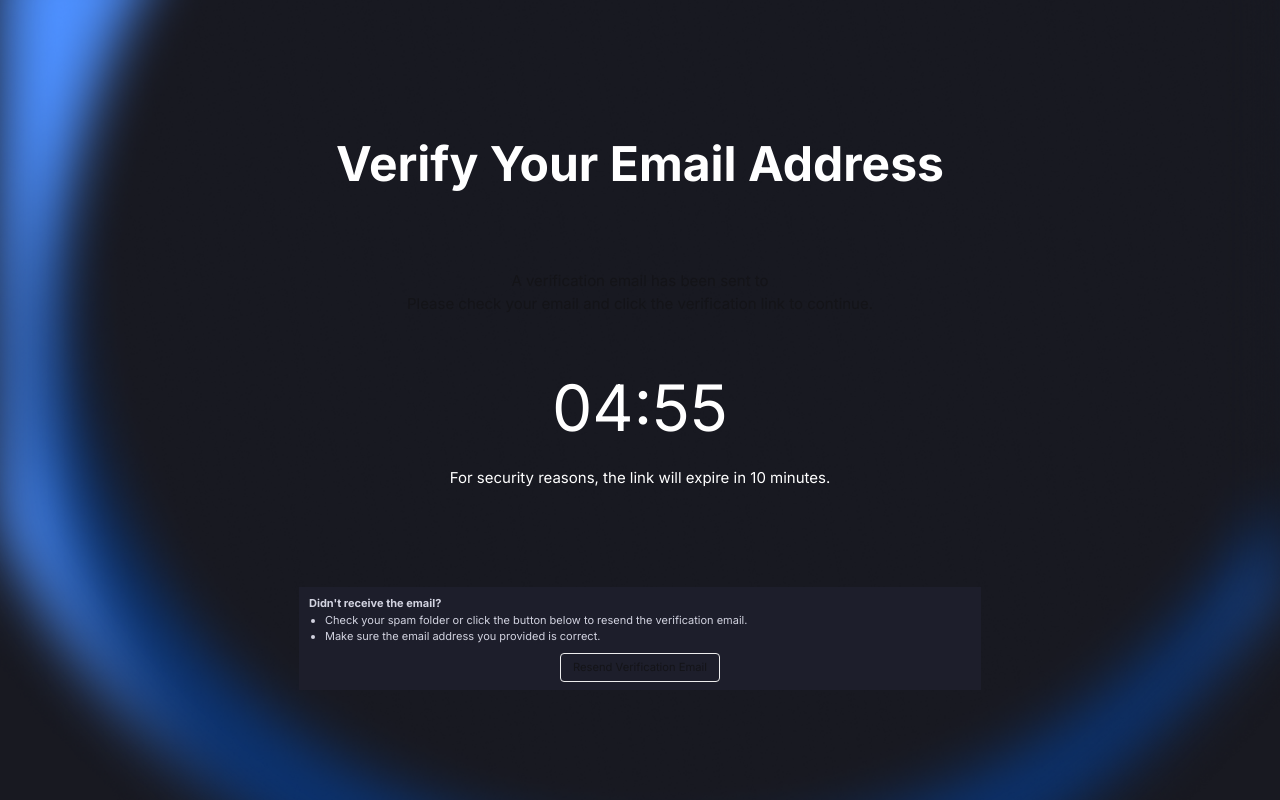
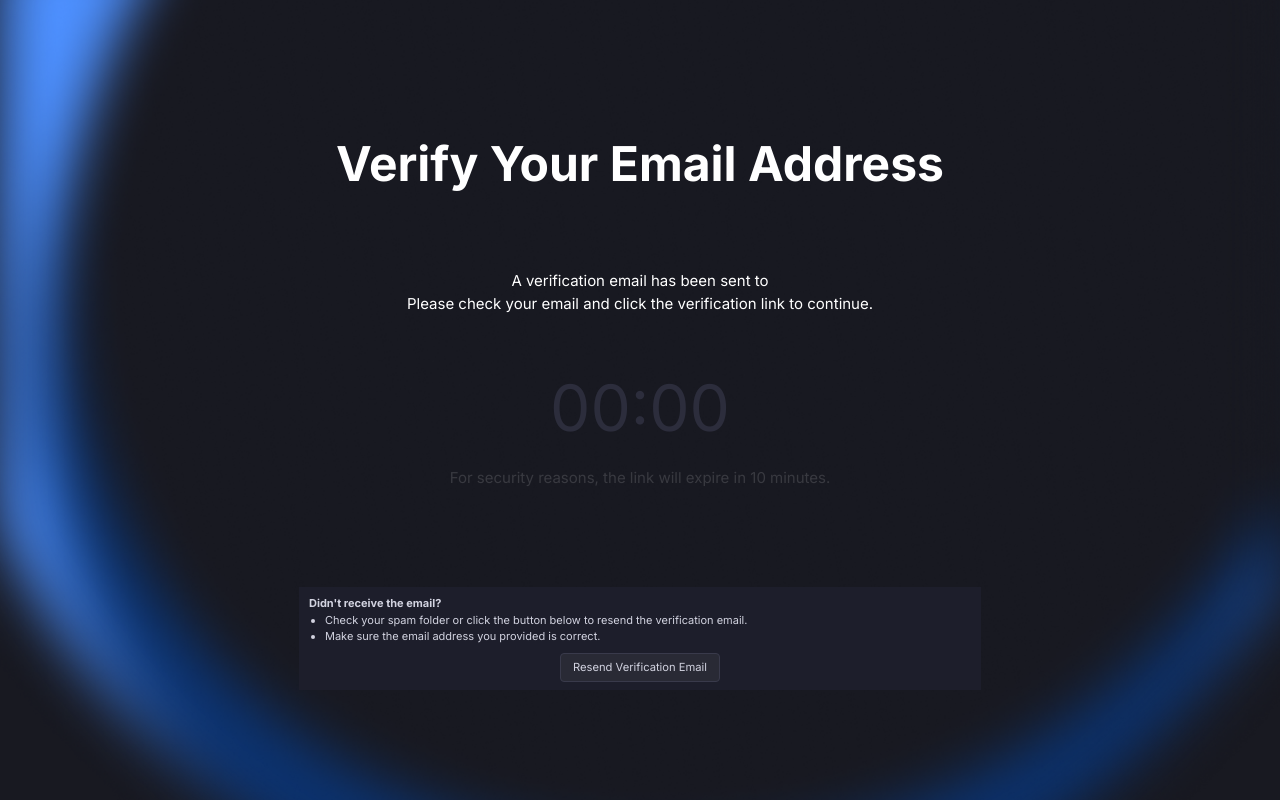
Before and after one commit to douji-hub/Stamind, a Next.js app: page /auth/verifyEmail in a window 1280 px wide. Built offline with nearby package versions, Linux system fonts and the light colour scheme.

Commit message:
feat: connect resendmail api

```diff
--- a/app/auth/verifyEmail/page.tsx
+++ b/app/auth/verifyEmail/page.tsx
@@ -1,25 +1,46 @@
 'use client'
 
-import React from 'react'
+import React, { useState } from 'react'
 import Timer from '@/components/timer/Timer'
 import { useSearchParams } from 'next/navigation'
+import { resendEmail } from '@/api/auth'
 
-const page = () => {
+const Page = () => {
+  const [isExpired, setIsExpired] = useState<boolean>(false)
+  const [isFadingOut, setIsFadingOut] = useState<boolean>(false)
+  const [timerKey, setTimerKey] = useState<number>(0)
+
   const searchParams = useSearchParams()
   const email = searchParams.get('email')
+
+  const handleTimeout = () => {
+    setIsExpired(true)
+    setIsFadingOut(false)
+  }
+
+  const handleResendClick = async () => {
+    setIsFadingOut(true)
+    setIsExpired(false)
+    setTimerKey((prev) => prev + 1)
+    try {
+      await resendEmail(email)
+    } catch (error: unknown) {
+      console.log(error)
+    }
+  }
 
   return (
     <div>
       <div className="fixed top-[8rem] left-0 w-full text-[3rem] text-center font-bold text-stamind-white-000">
         Verify Your Email Address
       </div>
-      <div className="mt-[10rem] text-[0.9375rem] text-center ttext-stamind-white-000">
+      <div className="mt-[10rem] text-[0.9375rem] text-center text-stamind-white-000">
         A verification email has been sent to{' '}
         <span className="font-bold">{email}</span>
         <br /> Please check your email and click the verification link to
         continue.
       </div>
-      <Timer initialTime={300} />
+      <Timer key={timerKey} initialTime={5} onTimeout={handleTimeout} />
       <div className="flex flex-col justify-start mt-[5rem] w-[42.625rem] bg-stamind-specific-command-bar-bg">
         <div className="px-[0.625rem] py-[0.5rem] text-stamind-white-200 text-[0.6875rem]">
           <span className="font-bold">Didn't receive the email?</span>
@@ -35,8 +56,11 @@ const page = () => {
         </div>
         <div className="flex justify-center items-center flex-1 mb-[0.5rem]">
           <button
-            disabled
-            className="h-[1.8rem] w-[10rem] bg-grey-stamind-grey-600 border border-grey-stamind-grey-400 text-[0.7rem] rounded text-lightgrey-stamind-lightgrey-100 "
+            className={`h-[1.8rem] w-[10rem] bg-stamind-black-600 border border-stamind-grey-400 text-[0.7rem] rounded text-stamind-white-200 transition-opacity duration-500 ${
+              isFadingOut ? 'opacity-0' : isExpired ? 'opacity-100' : ''
+            }`}
+            onClick={handleResendClick}
+            disabled={isFadingOut}
           >
             Resend Verification Email
           </button>
@@ -46,4 +70,4 @@ const page = () => {
   )
 }
 
-export default page
+export default Page
--- a/src/api/auth.ts
+++ b/src/api/auth.ts
@@ -28,3 +28,23 @@ export const register = async (email: string, password: string, username: string
         throw new Error('An unexpected error occurred')
     }
 }
+
+/**
+ * Sends a resend mail request to the API.
+ *
+ * @param email - The email address of the user.
+ * @returns A Promise that resolves to the server response data.
+ * @throws An Error with the server's error message if the request fails.
+ */
+export const resendEmail = async (email: string) => {
+    try {
+        await apiClient.post('auth/resendEmail', { email })
+    } catch (error: unknown) {
+        if (error instanceof AxiosError) {
+            const errorMessage = error.response?.data?.message || 'Something went wrong'
+            throw new Error(errorMessage)
+        }
+
+        throw new Error('An unexpected error occurred')
+    }
+}
--- a/src/components/timer/Timer.tsx
+++ b/src/components/timer/Timer.tsx
@@ -4,11 +4,12 @@ import { useState, useEffect } from 'react'
 
 type TimerProps = {
   initialTime: number
+  onTimeout?: () => void
 }
 
-const Timer = ({ initialTime }: TimerProps) => {
+const Timer = ({ initialTime, onTimeout }: TimerProps) => {
   const [timeLeft, setTimeLeft] = useState<number>(initialTime)
-  const [isRegister, setIsRegister] = useState<boolean>(false)
+  const [isTimeOut, setIsTimeOut] = useState<boolean>(false)
   const [showMessage, setShowMessage] = useState<boolean>(true)
 
   //計時器
@@ -21,7 +22,7 @@ const Timer = ({ initialTime }: TimerProps) => {
 
   //處裡倒數結束
   const handleTimeEnd = () => {
-    setIsRegister(true)
+    setIsTimeOut(true)
     setTimeout(() => setShowMessage(false), 1000)
   }
 
@@ -32,6 +33,10 @@ const Timer = ({ initialTime }: TimerProps) => {
       handleTimeEnd()
     }
   }, [timeLeft])
+
+  useEffect(() => {
+    if (isTimeOut) onTimeout()
+  }, [isTimeOut])
 
   //轉換時間
   const formatTime = (time: number) => {
@@ -47,7 +52,7 @@ const Timer = ({ initialTime }: TimerProps) => {
     <div className="w-full">
       <div
         className={`mt-[2.8rem] mb-[0.7rem] text-center text-[4rem] transition-colors duration-500 ease-in-out ${
-          isRegister ? 'text-stamind-black-400' : 'text-stamind-white-000'
+          isTimeOut ? 'text-stamind-black-400' : 'text-stamind-white-000'
         }`}
       >
         {formatTime(timeLeft)}
@@ -57,7 +62,7 @@ const Timer = ({ initialTime }: TimerProps) => {
         {showMessage && (
           <div
             className={`inset-0 transition-opacity duration-1000 ease-in-out ${
-              isRegister ? 'opacity-0' : 'opacity-100'
+              isTimeOut ? 'opacity-0' : 'opacity-100'
             }`}
           >
             <div className="text-[0.9375rem] text-center text-stamind-white-000">
@@ -68,7 +73,7 @@ const Timer = ({ initialTime }: TimerProps) => {
 
         <div
           className={`inset-0 transition-opacity delay-1000 duration-1000 ease-in-out ${
-            isRegister ? 'opacity-100' : 'opacity-0'
+            isTimeOut ? 'opacity-100' : 'opacity-0'
           }`}
         >
           <div className="text-[0.9375rem] text-center text-stamind-white-000">
```
